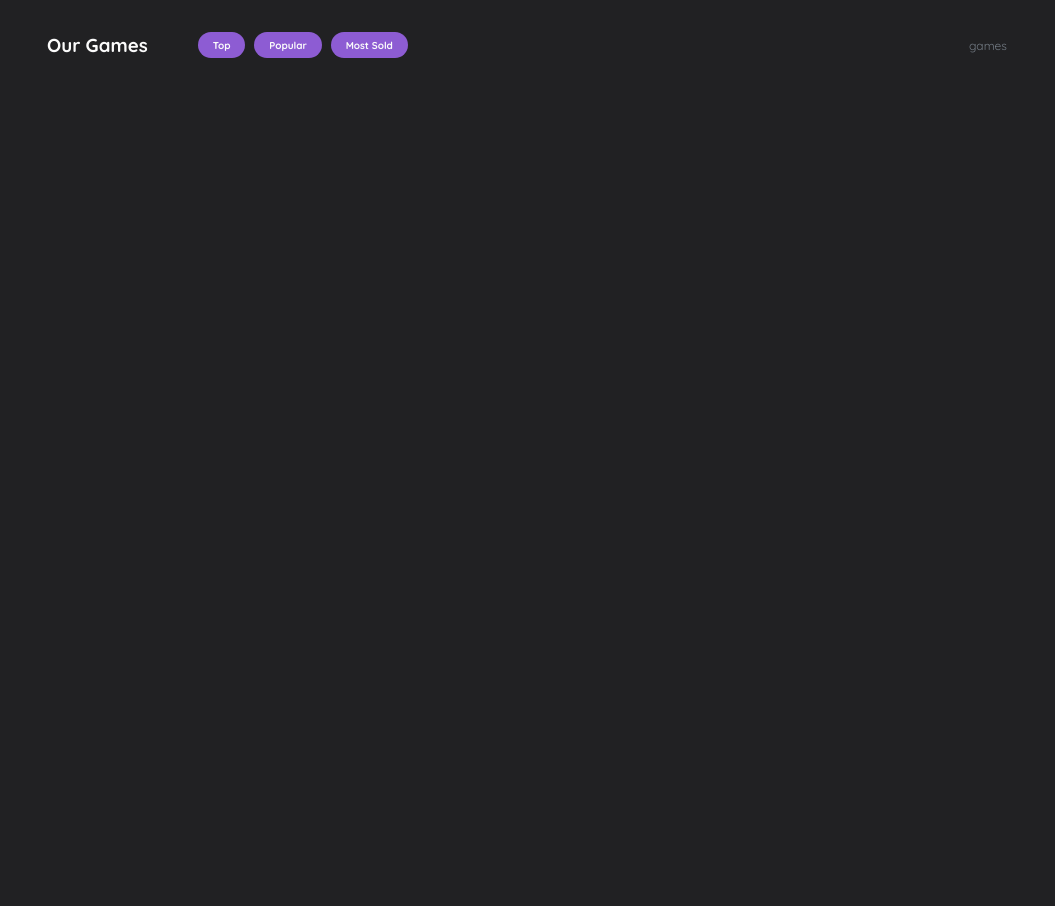
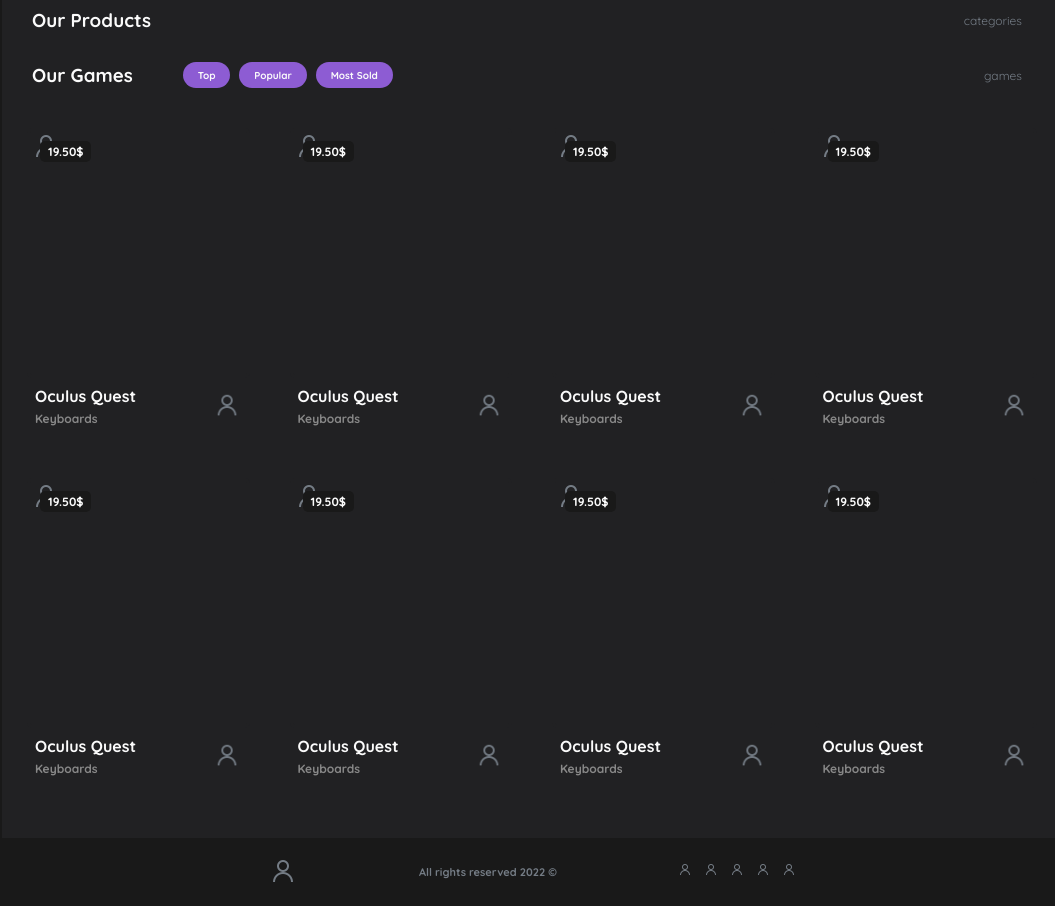
Before and after one commit to mohamed7372/Good-Game-Store, a React (Create React App) app: page / in a window 1280 px wide. Shown: the part 1145-2051 px from the top of the page, without its empty margins (218-1273 px from the left). Before the commit the page ends 1203 px from the top, so only its background shows below. Built offline with nearby package versions, Linux system fonts and the light colour scheme; data requests are answered from the project's data file.

Commit message:
custom card games and fix css

```diff
--- a/src/App.css
+++ b/src/App.css
@@ -1,11 +1,7 @@
-.App {
+.App .content {
     display: flex;
 }
 
-.App > main {
+.App .content > main {
     width: 100%;
 }
-
-.App > main > article {
-    height: 700px;
-}
--- a/src/App.jsx
+++ b/src/App.jsx
@@ -7,6 +7,7 @@
 function App() {
   return (
     <div className="App">
+      <div className="content">
         <aside>
           <SideBar />
         </aside>
@@ -15,8 +16,9 @@
           <article>
             <Home/>
           </article>
-        {/* <Footer /> */}
+          <Footer />
         </main>
+      </div>
     </div>
   );
 }
--- a/src/components/card/Card.css
+++ b/src/components/card/Card.css
@@ -59,3 +59,57 @@
     text-transform: uppercase;
     font-weight: 900;
 }
+
+/* card game style  */
+.card-game {
+    height: 300px;
+    margin-top: 40px;
+}
+
+.card-game>.img {
+    border-radius: 5px;
+    height: 250px;
+    border: 3px solid var(--light-dark-color);
+    position: relative;
+    cursor: pointer;
+}
+
+.card-game>.img:hover {
+    border: 3px solid var(--gray-color);
+}
+
+.card-game .img>p {
+    position: absolute;
+    left: 10px;
+    top: 10px;
+    background-color: var(--dark-color);
+    font-size: 12px;
+    font-weight: bold;
+    border-radius: 5px;
+    padding: 3px 8px;
+}
+
+.card-game .details {
+    padding: 8px;
+    display: flex;
+    justify-content: space-between;
+    align-items: center;
+}
+
+.card-game .details h4 {
+    font-weight: bold;
+    text-transform: capitalize;
+}
+
+.card-game .details p {
+    font-size: 12px;
+    color: #888;
+    text-transform: capitalize;
+    margin-top: 5px;
+    font-weight: bold;
+}
+
+.card-game .details > img {
+    width: 30px;
+    height: 30px;
+}
--- /dev/null
+++ b/src/components/card/CardGame.jsx
@@ -0,0 +1,21 @@
+import './Card.css';
+
+const CardGame = ({prod}) => {
+    return (
+        <div className="card-game">
+            <div className="img">
+                <img src={process.env.PUBLIC_URL + `/assets/icons/profile-ic.png`} />
+                <p>{prod.price}$</p>
+            </div>
+            <div className="details">
+                <div className="title">
+                    <h4>{prod.name}</h4>
+                    <p>{prod.category}</p>
+                </div>
+                <img src={process.env.PUBLIC_URL + `/assets/icons/profile-ic.png`} />
+            </div>
+        </div>
+    );
+}
+
+export default CardGame;
--- a/src/components/card/CardList.css
+++ b/src/components/card/CardList.css
@@ -1,5 +1,7 @@
-.card-list {
+.cards {
     display: grid;
     grid-template-columns: repeat(4, auto);
     gap: 10px 40px;
+
+    margin-bottom: 60px;
 }
--- a/src/components/card/CardList.jsx
+++ b/src/components/card/CardList.jsx
@@ -1,7 +1,9 @@
-import Card from "./Card";
+import CardProd from "./CardProd";
+import CardGame from './CardGame';
+import Fillter from "../fillter/Fillter";
 import './CardList.css';
 
-const CardList = () => {
+const CardList = ({ typeCard = 1, title, caption }) => {
 
     const prod = {
         name: 'oculus quest',
@@ -9,16 +11,22 @@
         price: '19.50'
     };
 
+    const arr = [1, 2, 3, 4, 5, 6, 7, 8];
+
     return (
         <div className="card-list">
-            <Card prod={prod}/>
-            <Card prod={prod}/>
-            <Card prod={prod}/>
-            <Card prod={prod}/>
-            <Card prod={prod}/>
-            <Card prod={prod}/>
-            <Card prod={prod}/>
-            <Card prod={prod}/>
+            <Fillter title={title} caption={caption} showBtn={true}/>
+
+            <div className="cards">
+                {typeCard == 1 ?
+                    arr.map(i =>
+                        (<CardProd prod={prod} key={i} />)
+                    ) :
+                    arr.map(i =>
+                        (<CardGame prod={prod} key={i} />)
+                    )
+                }
+            </div>
         </div>
     );
 }
--- a/src/components/card/Card.jsx
+++ b/src/components/card/CardProd.jsx
@@ -1,6 +1,6 @@
 import './Card.css';
 
-const Card = ({prod}) => {
+const CardProd = ({prod}) => {
     return (
         <div className="card">
             <img src={process.env.PUBLIC_URL + `/assets/icons/profile-ic.png`} />
@@ -15,4 +15,4 @@
     );
 }
 
-export default Card;
+export default CardProd;
--- a/src/components/fillter/Fillter.css
+++ b/src/components/fillter/Fillter.css
@@ -3,7 +3,7 @@
     align-items: center;
     justify-content: space-between;
     margin-top: 30px;
-    padding: 0 20px;
+    padding: 0 5px;
 }
 
 .fillter>div {
--- a/src/pages/home/Home.jsx
+++ b/src/pages/home/Home.jsx
@@ -10,11 +10,9 @@
     return (
         <div className="home">
             <Announce />
-            <Fillter title='our products' caption='categories' showBtn={true}/>
-            <CardList />
-
+            <CardList title='our products' caption='categories'/>
             <Fillter title='our products' caption='categories'/>
-            <Fillter title='our games' caption='games' showBtn={true} />
+            <CardList typeCard={2} title='our games' caption='games'/>
         </div>
     );
 }
```
Lines whose indentation alone changed are shown as unchanged.
